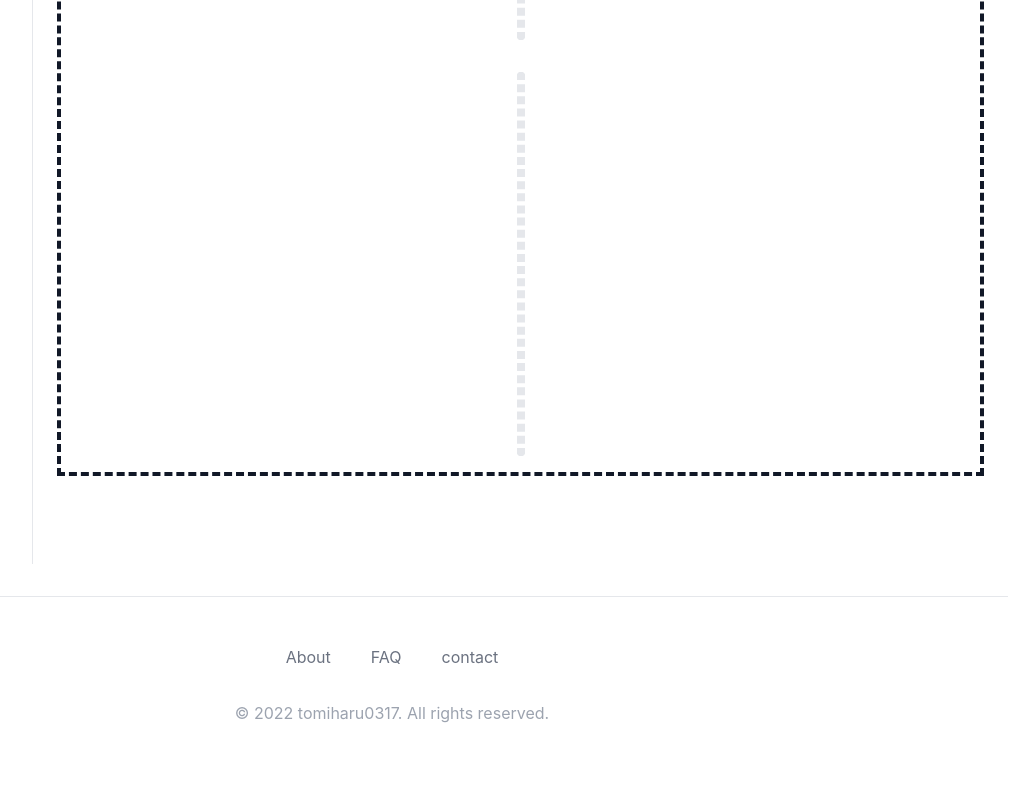
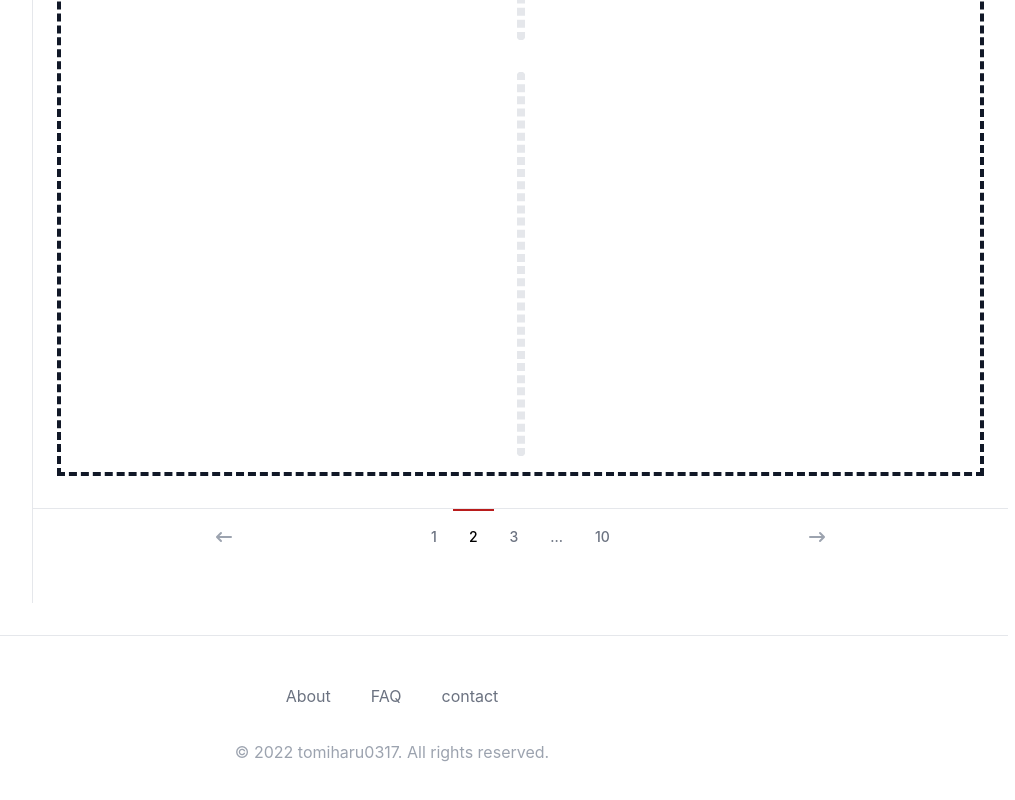
Before and after one commit to tomiharu0317/syllabus, a Next.js app in the folder frontend/: page /mylist in a window 1280 px wide. Shown: the part 1044-1844 px from the top of the page, without its empty margins (248-1263 px from the left). Before the commit the page ends 1817 px from the top, so only its background shows below. Built offline with nearby package versions, Linux system fonts and the light colour scheme.

Commit message:
Add pagination

```diff
--- /dev/null
+++ b/frontend/src/components/atoms/pagination.tsx
@@ -0,0 +1,68 @@
+/* This example requires Tailwind CSS v2.0+ */
+import { ArrowNarrowLeftIcon, ArrowNarrowRightIcon } from '@heroicons/react/solid'
+
+export default function Pagination() {
+  return (
+    <nav className='border-t border-gray-200 px-4 flex items-center justify-center sm:px-0'>
+      <div className='-mt-px w-0 flex-1 flex items-center justify-center'>
+        <a
+          href='#'
+          className='border-t-2 border-transparent pt-4  px-2  inline-flex items-center text-sm font-medium text-gray-500 hover:text-gray-700 hover:border-gray-300'
+        >
+          <ArrowNarrowLeftIcon className='h-5 w-5 text-gray-400' aria-hidden='true' />
+        </a>
+      </div>
+      <div className='md:flex items-center justify-center'>
+        {/* <a
+          href='#'
+          className='border-transparent text-gray-500 hover:text-gray-700 hover:border-gray-300 border-t-2 pt-4 px-2 inline-flex items-center text-sm font-medium'
+        >
+          <ArrowNarrowLeftIcon className='mr-3 h-5 w-5 text-gray-400' aria-hidden='true' />
+        </a> */}
+        <a
+          href='#'
+          className='border-transparent text-gray-500 hover:text-gray-700 hover:border-gray-300 border-t-2 pt-4 px-4 inline-flex items-center text-sm font-medium'
+        >
+          1
+        </a>
+        {/* Current: "border-indigo-500 text-indigo-600", Default: "border-transparent text-gray-500 hover:text-gray-700 hover:border-gray-300" */}
+        <a
+          href='#'
+          className='border-red-700 text-black border-t-2 pt-4 px-4 inline-flex items-center text-sm font-medium'
+          aria-current='page'
+        >
+          2
+        </a>
+        <a
+          href='#'
+          className='border-transparent text-gray-500 hover:text-gray-700 hover:border-gray-300 border-t-2 pt-4 px-4 inline-flex items-center text-sm font-medium'
+        >
+          3
+        </a>
+        <span className='border-transparent text-gray-500 border-t-2 pt-4 px-4 inline-flex items-center text-sm font-medium'>
+          ...
+        </span>
+        <a
+          href='#'
+          className='border-transparent text-gray-500 hover:text-gray-700 hover:border-gray-300 border-t-2 pt-4 px-4 inline-flex items-center text-sm font-medium'
+        >
+          10
+        </a>
+        {/* <a
+          href='#'
+          className='border-transparent text-gray-500 hover:text-gray-700 hover:border-gray-300 border-t-2 pt-4 px-2 inline-flex items-center text-sm font-medium'
+        >
+          <ArrowNarrowRightIcon className='ml-3 h-5 w-5 text-gray-400' aria-hidden='true' />
+        </a> */}
+      </div>
+      <div className='-mt-px w-0 flex-1 flex items-center justify-center'>
+        <a
+          href='#'
+          className='border-t-2 border-transparent pt-4 px-2 inline-flex items-center text-sm font-medium text-gray-500 hover:text-gray-700 hover:border-gray-300'
+        >
+          <ArrowNarrowRightIcon className='h-5 w-5 text-gray-400' aria-hidden='true' />
+        </a>
+      </div>
+    </nav>
+  )
+}
--- a/frontend/src/components/molecules/pagination.tsx
+++ /dev/null
@@ -1,70 +0,0 @@
-/* This example requires Tailwind CSS v2.0+ */
-import { ArrowNarrowLeftIcon, ArrowNarrowRightIcon } from '@heroicons/react/solid'
-
-export default function Pagenation() {
-  return (
-    <nav className='border-t border-gray-200 px-4 flex items-center justify-between sm:px-0'>
-      <div className='-mt-px w-0 flex-1 flex'>
-        <a
-          href='#'
-          className='border-t-2 border-transparent pt-4 pr-1 inline-flex items-center text-sm font-medium text-gray-500 hover:text-gray-700 hover:border-gray-300'
-        >
-          <ArrowNarrowLeftIcon className='mr-3 h-5 w-5 text-gray-400' aria-hidden='true' />
-          Previous
-        </a>
-      </div>
-      <div className='hidden md:-mt-px md:flex'>
-        <a
-          href='#'
-          className='border-transparent text-gray-500 hover:text-gray-700 hover:border-gray-300 border-t-2 pt-4 px-4 inline-flex items-center text-sm font-medium'
-        >
-          1
-        </a>
-        {/* Current: "border-indigo-500 text-indigo-600", Default: "border-transparent text-gray-500 hover:text-gray-700 hover:border-gray-300" */}
-        <a
-          href='#'
-          className='border-indigo-500 text-indigo-600 border-t-2 pt-4 px-4 inline-flex items-center text-sm font-medium'
-          aria-current='page'
-        >
-          2
-        </a>
-        <a
-          href='#'
-          className='border-transparent text-gray-500 hover:text-gray-700 hover:border-gray-300 border-t-2 pt-4 px-4 inline-flex items-center text-sm font-medium'
-        >
-          3
-        </a>
-        <span className='border-transparent text-gray-500 border-t-2 pt-4 px-4 inline-flex items-center text-sm font-medium'>
-          ...
-        </span>
-        <a
-          href='#'
-          className='border-transparent text-gray-500 hover:text-gray-700 hover:border-gray-300 border-t-2 pt-4 px-4 inline-flex items-center text-sm font-medium'
-        >
-          8
-        </a>
-        <a
-          href='#'
-          className='border-transparent text-gray-500 hover:text-gray-700 hover:border-gray-300 border-t-2 pt-4 px-4 inline-flex items-center text-sm font-medium'
-        >
-          9
-        </a>
-        <a
-          href='#'
-          className='border-transparent text-gray-500 hover:text-gray-700 hover:border-gray-300 border-t-2 pt-4 px-4 inline-flex items-center text-sm font-medium'
-        >
-          10
-        </a>
-      </div>
-      <div className='-mt-px w-0 flex-1 flex justify-end'>
-        <a
-          href='#'
-          className='border-t-2 border-transparent pt-4 pl-1 inline-flex items-center text-sm font-medium text-gray-500 hover:text-gray-700 hover:border-gray-300'
-        >
-          Next
-          <ArrowNarrowRightIcon className='ml-3 h-5 w-5 text-gray-400' aria-hidden='true' />
-        </a>
-      </div>
-    </nav>
-  )
-}
--- a/frontend/src/components/organisms/dashboard.tsx
+++ b/frontend/src/components/organisms/dashboard.tsx
@@ -1,4 +1,5 @@
 import Breadcrumb from '../molecules/breadcrumbs'
+import Pagination from '../atoms/pagination'
 /*
   This example requires Tailwind CSS v2.0+
 
@@ -243,6 +244,9 @@ export default function Dashboard() {
                     </div>
                   </div>
                 </div>
+                <div>
+                  <Pagination />
+                </div>
               </main>
             </div>
           </div>
```
